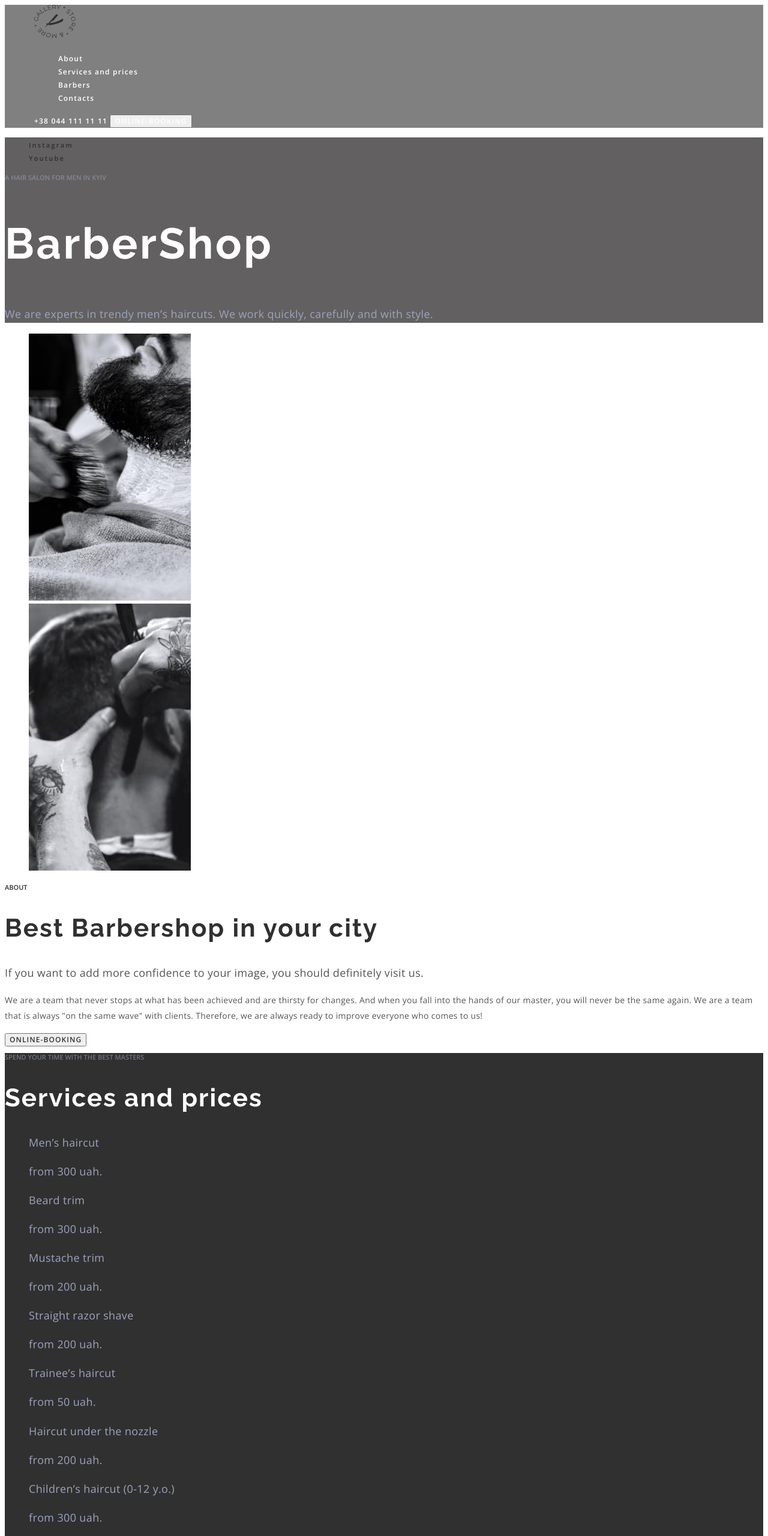
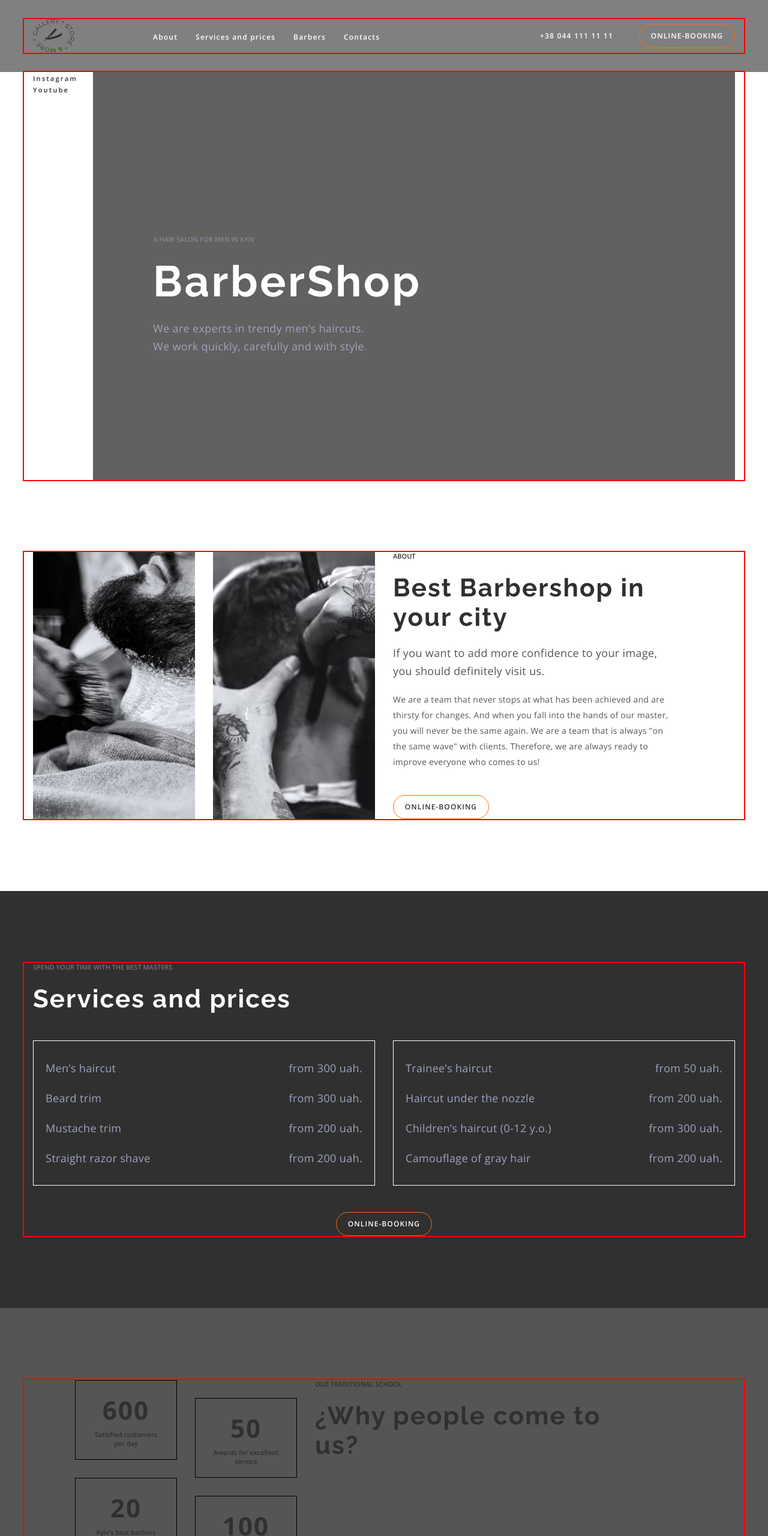
Before and after one commit to RAndriy1982/fs-79, a plain HTML site: page index.html in a window 1280 px wide. Shown: the top 2560 px of the page at 60% size. Drawn offline with nearby package versions, Linux system fonts and the light colour scheme.

Commit message:
added flex-containers

```diff
--- a/css/styles.css
+++ b/css/styles.css
@@ -12,11 +12,38 @@
 body {
   font-family: "Open Sans", sans-serif;
 }
+
+h1, h2, h3, h4, h5, h6, p {
+  margin: 0;
+}
+
+ul {
+  margin: 0;
+  padding-left: 0;
+}
+
+button {
+  cursor: pointer;
+}
+
+img {
+  display: block;
+}
+
 .list {
   list-style: none;
 }
 .link {
   text-decoration: none;
+}
+
+.container {
+  width: 1200px;
+  padding-left: 15px;
+  padding-right: 15px;
+  margin-left: auto;
+  margin-right: auto;
+  outline: 2px solid red;
 }
 
 .suptitle {
@@ -34,6 +61,8 @@ body {
 }
 
 .btn {
+  min-width: 160px;
+  height: 40px;
   font-family: inherit;
   font-weight: 600;
   font-size: 12px;
@@ -41,6 +70,9 @@ body {
   letter-spacing: 0.09em;
   text-transform: uppercase;
   cursor: pointer;
+  border: 1px solid #ff6c00;
+  border-radius: 25px;
+  background-color: transparent;
 }
 
 .hidden {
@@ -61,20 +93,37 @@ body {
   padding-left: 15px;
   padding-right: 15px;
   margin-left: auto;
-  margin-r: ;
+  margin-right: auto ;
 }
 
 /*--------HEADER--------------*/
 
 .header {
   background-color: gray;
+  padding-top: 32px;
+  padding-bottom: 32px;
 }
+
+.header-container {
+  display: flex;
+  align-items: center;
+}
+
 .header-navigation {
+  display: flex;
+  align-items: center;
+  margin-right: auto;
 }
+
 .header-logo {
+  margin-right: 131px;
 }
+
 .header-list {
+  display: flex;
+  gap: 30px;
 }
+
 .header-item {
 }
 
@@ -98,7 +147,9 @@ body {
   letter-spacing: 0.1em;
   text-transform: uppercase;
   color: #ffffff;
+  margin-right: 43px;
 }
+
 .header-btn {
   color: var(--main-btn-color);
 }
@@ -106,10 +157,23 @@ body {
 /*------HERO-------*/
 
 .hero {
+
+}
+
+.hero-container {
+  display: flex;
+}
+
+.hero-wrap {
   background-color: #626060;
+  flex-grow: 1;
+  padding: 272px 100px 208px;
 }
+
 .hero-list {
+  width: 100px;
 }
+
 .hero-item {
 }
 
@@ -128,6 +192,7 @@ body {
 
 .hero-suptitle {
   color: rgba(157, 164, 189, 0.6);
+  margin-bottom: 20px;
 }
 
 .hero-title {
@@ -135,6 +200,7 @@ body {
   font-size: 72px;
   line-height: 1.18;
   letter-spacing: 0.05em;
+  margin-bottom: 20px;
   color: var(--main-title-color);
 }
 
@@ -143,23 +209,44 @@ body {
   line-height: 1.67;
   letter-spacing: 0.02em;
   color: #9da4bd;
+  max-width: 360px;
 }
 
 /*------ABOUT-------*/
 
 .about {
+  padding-top: 120px;
+  padding-bottom: 120px;
 }
+
+.about-container {
+  display: flex;
+  gap: 30px;
+}
+
+.about-wrap {
+  max-width: 470px;
+}
+
 .about-list {
+  display: flex;
+  gap: 30px;
+  width: calc((100%-30px)/2);
+  flex-shrink: 0;
+}
 }
 .about-item {
+  width: calc((100%-30px)/2);
 }
 
 .about-suptitle {
   color: #303030;
+  margin-bottom: 20px;
 }
 
 .about-title {
   color: var(--second-title-color);
+  margin-bottom: 20px;
 }
 
 .about-subtitle {
@@ -167,6 +254,7 @@ body {
   line-height: 1.67;
   letter-spacing: 0.02em;
   color: #555555;
+  margin-bottom: 20px;
 }
 
 .about-text {
@@ -174,6 +262,7 @@ body {
   line-height: 1.86;
   letter-spacing: 0.02em;
   color: #555555;
+  margin-bottom: 42px;
 }
 
 .about-btn {
@@ -184,22 +273,41 @@ body {
 
 .prices {
   background-color: #303030;
+  padding-top: 120px;
+  padding-bottom: 120px;
+}
+
+.prices-wrap {
+  display: flex;
+  justify-content: space-between;
+  margin-bottom: 44px;
 }
 
 .prices-suptitle {
   color: rgba(157, 164, 189, 0.6);
+  margin-bottom: 20px;
 }
 
 .prices-title {
   color: var(--main-title-color);
+  margin-bottom: 44px;
 }
 
 .prices-list {
+  border: 1px solid #ffffff;
+  padding: 30px 20px;
+  width: 570px;
 }
 
 .prices-item {
+  display: flex;
+  justify-content: space-between;
 }
 
+
+.prices-item:not(:last-child) {
+  margin-bottom: 20px;
+}
 .prices-item-text {
   font-size: 18px;
   line-height: 1.67;
@@ -209,19 +317,62 @@ body {
 
 .prices-btn {
   color: var(--main-btn-color);
+  display: block;
+  margin: 0 auto;
 }
 
 /*------BENEFITS-------*/
 
 .benefits {
   background-color: #555555;
+  padding-top: 120px;
+  padding-bottom: 120px;
+}
+
+.benefits-container {
+ display: flex;
+ padding-left: 85px;
+ gap: 30px;
+}
+
+.benefits-wrap {
+  max-width: 500px;
 }
 
 .benefits-list {
+  display: flex;
+  width: 370px;
+  flex-wrap: wrap;
+  flex-shrink: 0;
 }
 
 .benefits-item {
+  width: 170px;
+  height: 133px;
+  border: 1px solid black;
+  padding: 20px 24px;
 }
+
+.benefits-item:nth-child(odd) {
+  margin-right: 30px;
+}
+
+.benefits-item:nth-child(even) {
+  margin-top: 30px;
+}
+
+
+.benefits-item > span {
+  font-weight: 700;
+  font-size: 42px;
+  line-height: calc(57/42);
+  text-align: center;
+  letter-spacing: 0,05em;
+  color: #303030;
+  display: block;
+  margin-bottom: 6px;
+}
+
 
 .benefits-item-text {
   font-weight: 600;
@@ -242,10 +393,12 @@ body {
 
 .benefits-suptitle {
   color: #303030;
+  margin-bottom: 20px;
 }
 
 .benefits-title {
   color: var(--second-title-color);
+  margin-bottom: 20px;
 }
 
 .benefits-subtitle {
@@ -258,20 +411,27 @@ body {
 /*------BARBERS-------*/
 
 .barbers {
+  padding-top: 120px;
+  padding-bottom: 120px;
 }
 
 .barbers-suptitle {
   color: #303030;
+  margin-bottom: 20px;
 }
 
 .barbers-title {
   color: var(--second-title-color);
+  margin-bottom: 44px;
 }
 
 .barbers-list {
+  display: flex;
+  gap: 30px;
 }
 
 .barbers-item {
+  width: calc((100%-60px)/3);
 }
 
 .barbers-item-title {
@@ -281,6 +441,7 @@ body {
   text-align: center;
   letter-spacing: 0.02em;
   color: #303030;
+  margin-bottom: 8px;
 }
 
 .barbers-item-text {
@@ -291,10 +452,36 @@ body {
   color: var(--accent-color);
 }
 
+.barbers-content {
+  padding-top: 30px;
+}
+
 /*------GALLERY-------*/
+
+.gallery {
+  padding-top: 120px;
+  padding-bottom: 120px;
+}
+
+.gallery-list {
+  display: flex;
+  column-gap: 30px;
+  row-gap: 60px;
+  flex-wrap: wrap;
+}
+
+
+.gallery-wrap {
+  display: flex;
+}
+
+.gallery-item {
+  width: calc((100%-90)/4);
+}
 
 .gallery-suptitle {
   color: #303030;
+  margin-bottom: 44px;
 }
 
 /*------ONLINE-------*/
--- a/index.html
+++ b/index.html
@@ -8,11 +8,12 @@
         <link rel="preconnect" href="https://fonts.googleapis.com">
         <link rel="preconnect" href="https://fonts.gstatic.com" crossorigin>
         <link href="https://fonts.googleapis.com/css2?family=Open+Sans:wght@400;600;700&family=Raleway:wght@700&display=swap" rel="stylesheet">
+        <link rel="stylesheet" href="https://cdnjs.cloudflare.com/ajax/libs/modern-normalize/1.1.0/modern-normalize.css" integrity="sha512-Y0MM+V6ymRKN2zStTqzQ227DWhhp4Mzdo6gnlRnuaNCbc+YN/ZH0sBCLTM4M0oSy9c9VKiCvd4Jk44aCLrNS5Q==" crossorigin="anonymous" referrerpolicy="no-referrer" />
         <link rel="stylesheet" href="./css/styles.css">
     </head>
     <body>
         <header class="header">
-            <div class="container">
+            <div class="container header-container">
                 <nav class="header-navigation">
                     <a class="header-logo" href="">
                         <img src="./images/logo.svg" alt="site logo">
@@ -32,18 +33,23 @@
 
         <main>
             <section class="hero">
+                <div class="container hero-container">
                     <ul class="hero-list list">
                         <li class="hero-item"><a href="" target="_blank" class="hero-link link" rel="noopener noreferrer nofollow">Instagram</a></li>
                         <li class="hero-item"><a href="" target="_blank" class="hero-link link" rel="noopener noreferrer nofollow">Youtube</a></li>
                     </ul>
+                    <div class="hero-wrap">
                         <p class="hero-suptitle suptitle">A hair salon for men in Kyiv</p>
                         <h1 class="hero-title">BarberShop</h1>
                         <p class="hero-subtitle">
                             We are experts in trendy men’s haircuts. We work quickly, carefully
                             and with style.
                         </p>
+                    </div>
+                </div>
             </section>
             <section class="about">
+              <div class="container about-container">
                     <ul class="about-list list">
                         <li class="about-item">
                             <img
@@ -62,6 +68,7 @@
                             >
                         </li>
                     </ul>
+                   <div class="about-wrap">
                         <p class="about-suptitle suptitle">About</p>
                         <h2 class="about-title title">Best Barbershop in your city</h2>
                         <p class="about-subtitle">If you want to add more confidence to your image, you should definitely visit us.</p>
@@ -72,10 +79,14 @@
                             Therefore, we are always ready to improve everyone who comes to us!
                         </p>
                         <button type="button" class="about-btn btn">Online-booking</button>
+                   </div>
+              </div>
             </section>
             <section class="prices">
+               <div class="container">
                     <p class="prices-suptitle suptitle">Spend your time with the best masters</p>
                     <h2 class="prices-title title">Services and prices</h2>
+                    <div class="prices-wrap">
                         <ul class="prices-list list">
                             <li class="prices-item">
                                 <p class="prices-item-text">Men’s haircut</p>
@@ -112,9 +123,12 @@
                                 <p class="prices-item-text">from 200 uah.</p>
                             </li>
                         </ul>
+                    </div>
                     <button type="button" class="prices-btn btn">Online-booking</button>
+               </div>
             </section>
             <section class="benefits">
+               <div class="container benefits-container">
                     <ul class="benefits-list list">
                         <li class="benefits-item">
                             <span>600</span>
@@ -133,11 +147,15 @@
                             <p class="benefits-item-text">Gifts for regular customers</p>
                         </li>
                     </ul>
+                    <div class="benefits-wrap">
                         <P class="benefits-suptitle suptitle">Old traditional school</P>
                         <h2 class="benefits-title title">¿Why people come to us?</h2>
                         <p class="benefits-subtitle">Only good things are said about us. But it's better to see and feel 1 time than read 10 times. </p>
+                    </div>
+               </div>
             </section>
             <section class="barbers">
+               <div class="container">
                     <p class="barbers-suptitle suptitle">For true enjoyers of the atmosphere</p>
                     <h2 class="barbers-title title">Our barbers</h2>
                     <ul class="barbers-list list">
@@ -148,8 +166,10 @@
                             width="370"
                             height="346"
                             >
+                            <div class="barbers-content">
                                 <h3 class="barbers-item-title">John Smith</h3>
                                 <p class="barbers-item-text">Extreme Barber</p>
+                            </div>
                         </li>
                         <li class="barbers-item">
                             <img
@@ -158,8 +178,10 @@
                             width="370"
                             height="346"
                             >
+                            <div class="barbers-content">
                                 <h3 class="barbers-item-title">Michele Doe</h3>
                                 <p class="barbers-item-text">Extreme Barber</p>
+                            </div>
                         </li>
                         <li class="barbers-item">
                             <img
@@ -168,21 +190,32 @@
                             width="370"
                             height="346"
                             >
+                            <div class="barbers-content">
                                 <h3 class="barbers-item-title">Alan Black</h3>
                                 <p class="barbers-item-text">Extreme Barber</p>
+                            </div>
                         </li>
                     </ul>
-
+               </div>
             </section>
             <section class="gallery">
+               <div class="container">
                     <P class="gallery-suptitle suptitle">In Latin, "barba" means "beard"</P>
                     <h2 class="hidden">Gallery</h2>
+                 <div class="gallery-wrap">
                       <ul class="gallery-list list">
                         <li class="gallery-item"><img src="./images/gallery-img-1.jpg" alt="barber photo" width="270" height="360"></li>
                         <li class="gallery-item"><img src="./images/gallery-img-2.jpg" alt="barber photo" width="270" height="360"></li>
                         <li class="gallery-item"><img src="./images/gallery-img-3.jpg" alt="barber photo" width="270" height="360"></li>
                         <li class="gallery-item"><img src="./images/gallery-img-4.jpg" alt="barber photo" width="270" height="360"></li>
                       </ul>
+                      <ul class="gallery-list list">
+                        <li class="gallery-item"><img src="./images/gallery-img-1.jpg" alt="barber photo" width="270" height="360"></li>
+                        <li class="gallery-item"><img src="./images/gallery-img-2.jpg" alt="barber photo" width="270" height="360"></li>
+                        <li class="gallery-item"><img src="./images/gallery-img-3.jpg" alt="barber photo" width="270" height="360"></li>
+                        <li class="gallery-item"><img src="./images/gallery-img-4.jpg" alt="barber photo" width="270" height="360"></li>
+                      </ul>
+                 </div>
                 </section>
                 <section class="online">
                     <h2 class="online-title title">Online-booking</h2>
@@ -199,6 +232,7 @@
                     </address>
                     <p class="contacts-text">Working hours</p>
                     <p class="contacts-schedule">Every day from 9:00 to 22:00</p>
+               </div>
             </section>
 
         </main>
```
Lines whose indentation alone changed are shown as unchanged.
